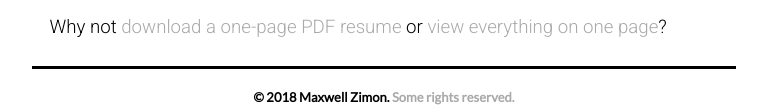
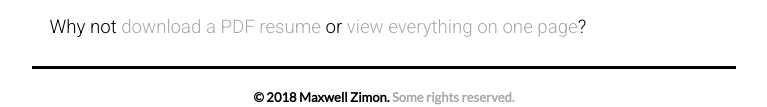
Before and after one commit to frogsquire/zimon.co, a plain HTML site: page index.html in a window 1280 px wide. Shown: the part 406-513 px from the top of the page, without its empty margins (256-1023 px from the left). Drawn offline with Linux system fonts and the light colour scheme.

Commit message:
#9: add new resume PDF; link to it. delete old PDF.

```diff
--- a/index.html
+++ b/index.html
@@ -27,7 +27,7 @@
 
 				<p>I'm a software developer and writer in sunny Madison, Wisconsin. I'm originally from Cleveland, Ohio. I've worked on projects for businesses, non-profits, research labs and online communities, including <a href="http://www.last-outpost.net/">The Last Outpost</a> and, more recently, <a href="https://www.musicnotes.com/">Musicnotes</a>.</p>
 
-				<p>Why not <a href="doc/maxwellzimon-resume-oct2016.pdf">download a one-page PDF resume</a> or <a href="#all" id="all">view everything on one page</a>?</p>
+				<p>Why not <a href="doc/maxwellzimon-resume-oct2018.pdf">download a PDF resume</a> or <a href="#all" id="all">view everything on one page</a>?</p>
 			</section>
 
 			<section id="work" class="content-section">
```
Also changed, not shown: 2 other files.
